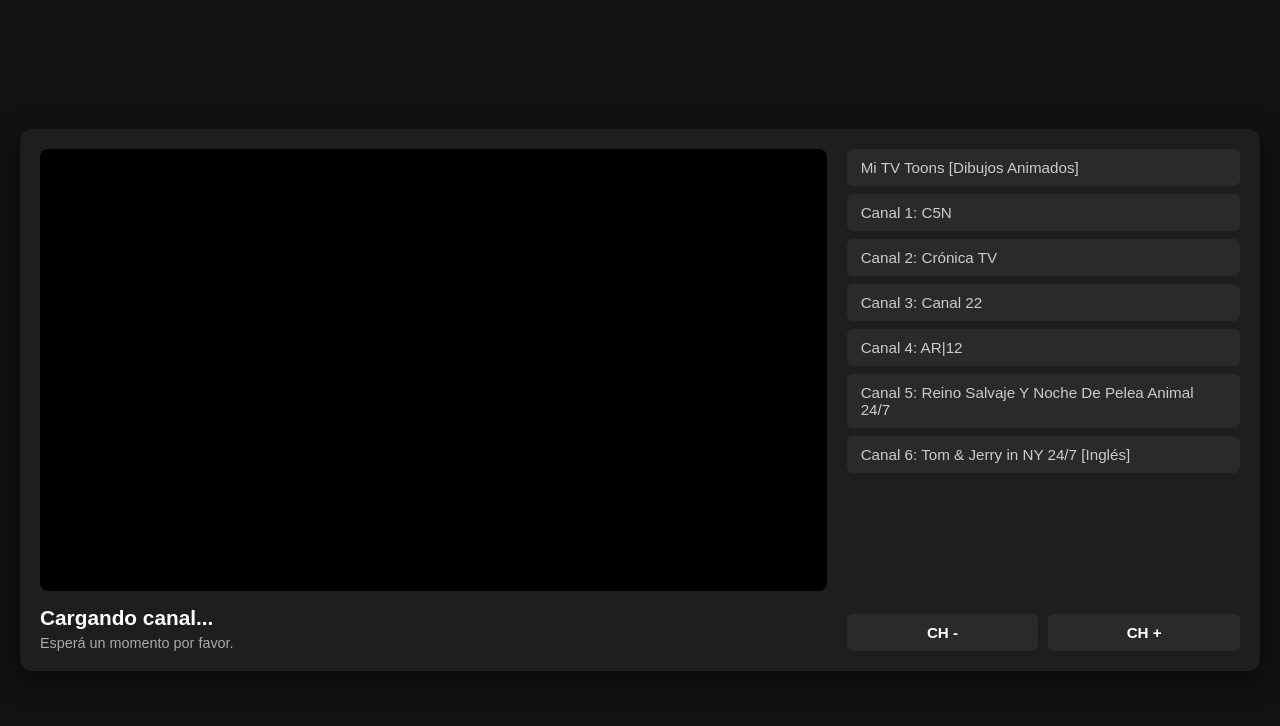
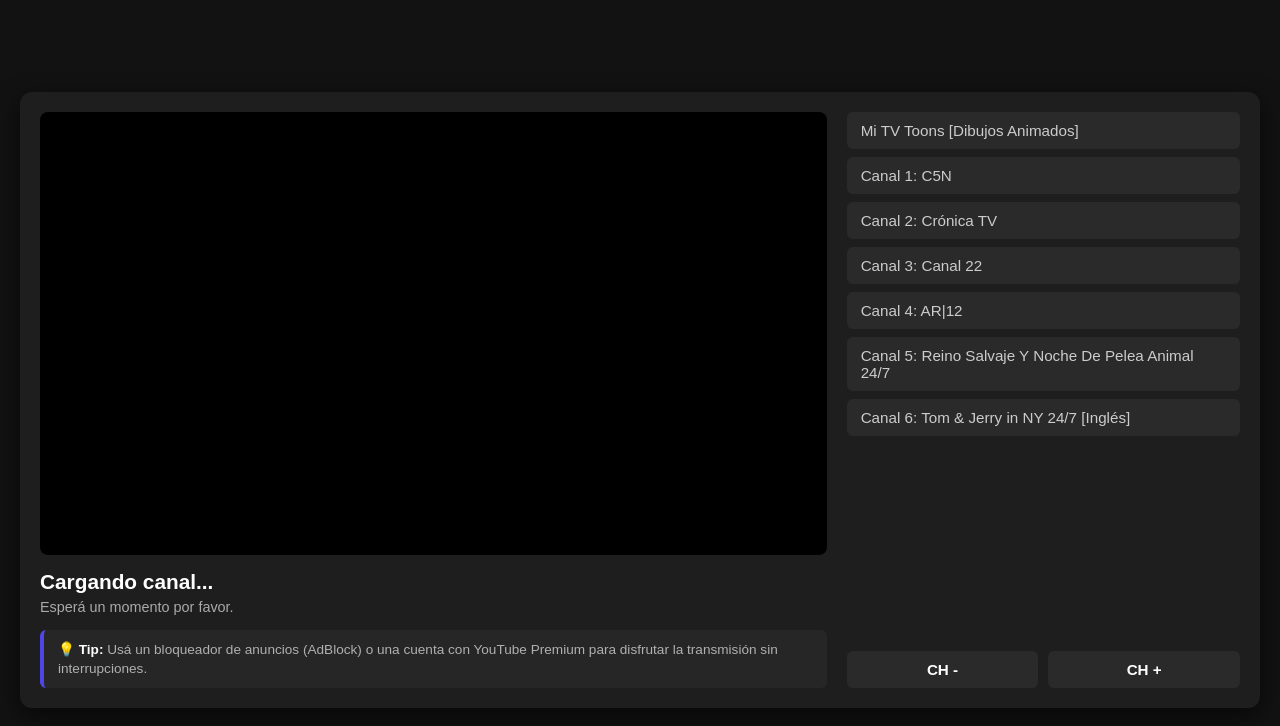
Before and after one commit to fgr101/UncoveredTV_AI, a plain HTML site: page index.html in a window 1280 px wide. Drawn offline with Linux system fonts and the light colour scheme.

Commit message:
Add files via upload

```diff
--- a/index.html
+++ b/index.html
@@ -9,13 +9,19 @@
 <body>
 
     <div class="tv-container">
-        <!-- Columna Izquierda: Tele, Info y Controles -->
+
+		<!-- Columna Izquierda: Tele, Info, Aviso y Controles -->
         <div class="tv-left-column">
             <div id="tv-player"></div>
 
             <div class="tv-info">
                 <h2 id="channel-name">Cargando canal...</h2>
                 <p id="channel-desc">Esperá un momento por favor.</p>
+            </div>
+
+            <!-- Aviso sobre anuncios -->
+            <div class="tv-notice">
+                <span>💡 <strong>Tip:</strong> Usá un bloqueador de anuncios (AdBlock) o una cuenta con YouTube Premium para disfrutar la transmisión sin interrupciones.</span>
             </div>
         </div>
 
```
